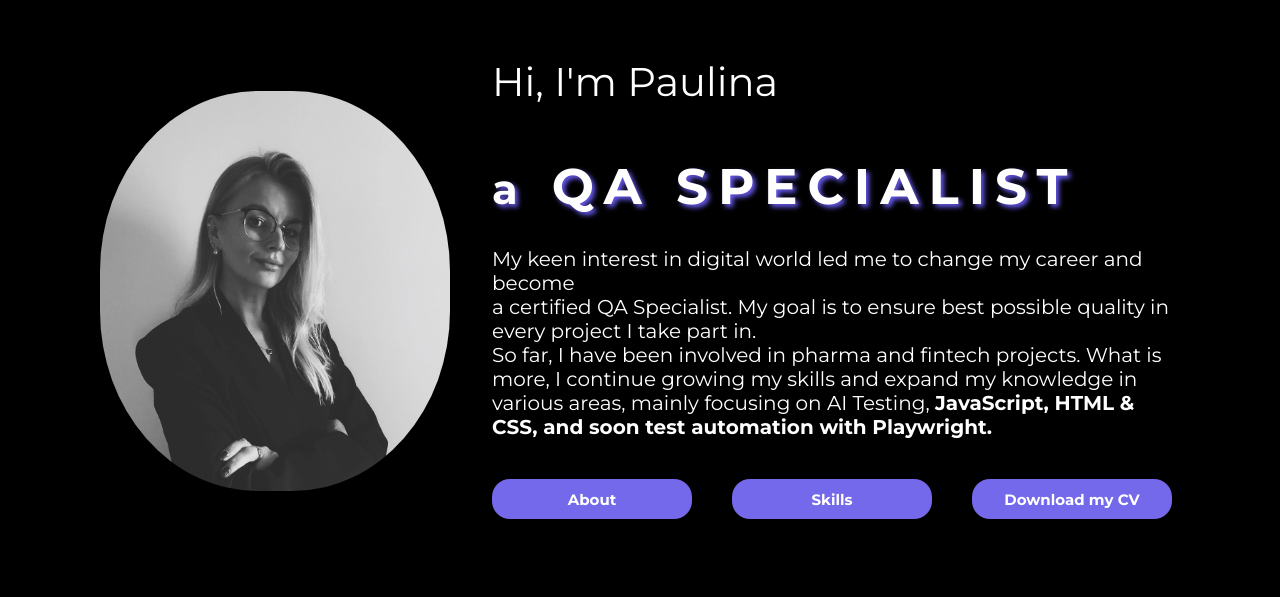
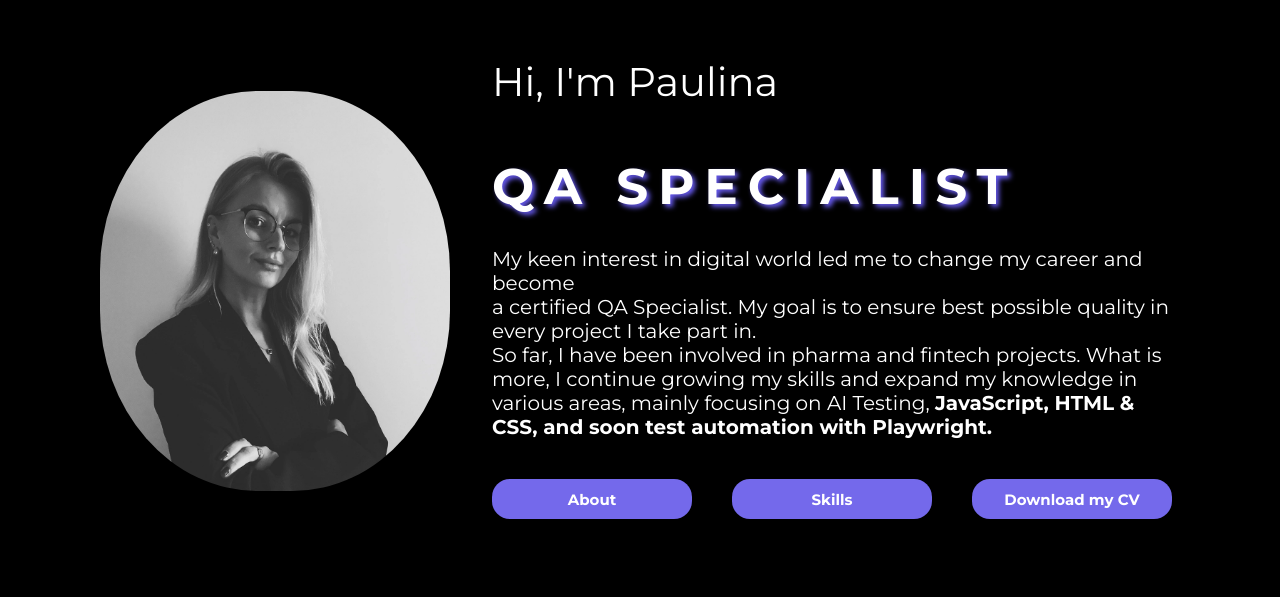
Before and after one commit to pau-qa/pau-qa.github.io, a plain HTML site: page index.html in a window 1280 px wide. Shown: the part 203-800 px from the top of the page. Drawn offline with Linux system fonts and the light colour scheme.

Commit message:
Update index.html

```diff
--- a/index.html
+++ b/index.html
@@ -48,7 +48,7 @@
 
   <div class="main-text">
     <h2>Hi, I'm Paulina</h2>
-    <h1 class="typed"> <small>a</small> QA SPECIALIST</h1>
+    <h1 class="typed"> QA SPECIALIST</h1>
 
     <p>My keen interest in digital world led me to change my career and become <br>a certified QA Specialist. My goal is to ensure best possible quality in every project I take part in. <br> So far, I have been involved in pharma and fintech projects. What is more,
       I continue growing my skills and expand my knowledge in various areas, mainly focusing on AI Testing, <b>JavaScript, HTML & CSS, and soon test automation with Playwright.</b></p>
```
